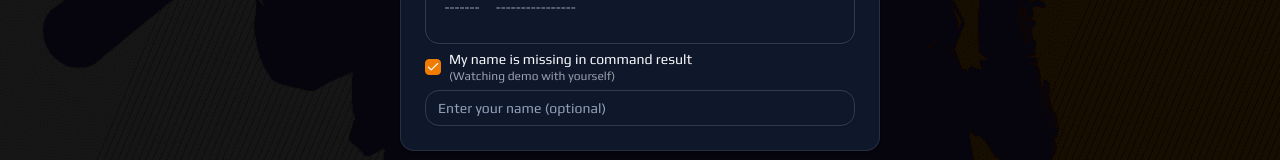
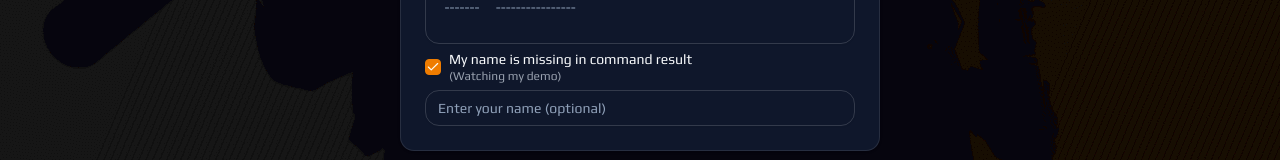
Before and after one commit to neandreev/CS2DemoVoices, a React (Vite) app: page / in a window 1280 px wide. Shown: the part 503-663 px from the top of the page. Built offline with nearby package versions, Linux system fonts and the light colour scheme.

Commit message:
Update i18n

```diff
--- a/src/main.tsx
+++ b/src/main.tsx
@@ -21,7 +21,7 @@ i18next.use(LanguageDetector).init({
         back: 'Back',
         copied: 'The command has been copied',
         isPlayerNeeded: 'My name is missing in command result',
-        isPlayerNeededDesc: 'Watching demo with yourself',
+        isPlayerNeededDesc: 'Watching my demo',
         defaultPlayerName: 'You',
         enterName: 'Enter your name (optional)',
         enterString: 'Execute',
```
